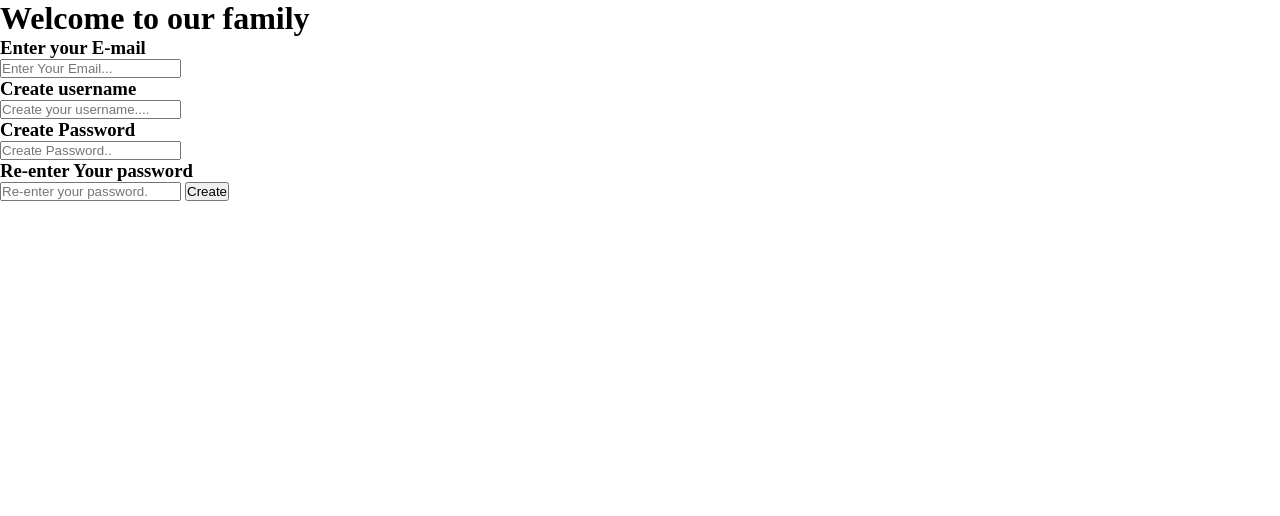
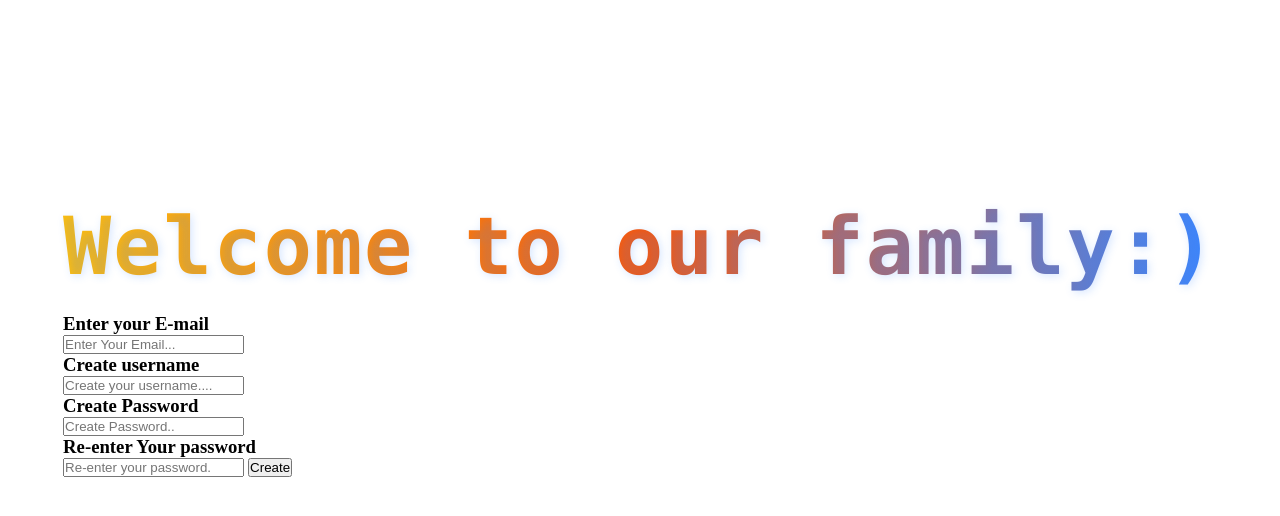
Before and after one commit to mohitkumar-code/demo-website, a plain HTML site: page signup.html in a window 1280 px wide. Drawn offline with Linux system fonts and the light colour scheme.

Commit message:
adding css code

```diff
--- a/signup.css
+++ b/signup.css
@@ -8,3 +8,30 @@ html, body{
     height : 100%;
     width : 100%;
 }
+
+.box{
+    height :100%;
+    width :100%;
+    display : flex;
+    justify-content: center;
+    margin-top:200px;
+}
+
+.box1 h1 {
+    font-size: 5rem;
+    font-family: 'Fira Code', 'Cascadia Code', Consolas, 'Courier New', monospace;
+    color: #3a86ff;
+    background: linear-gradient(90deg, #ffbe0b 0%, #fb5607 50%, #3a86ff 100%);
+    -webkit-background-clip: text;
+    -webkit-text-fill-color: transparent;
+    text-shadow: 2px 2px 8px rgba(58, 134, 255, 0.2);
+    letter-spacing: 2px;
+    font-weight: 700;
+    margin-bottom: 20px;
+    transition: transform 0.3s;
+}
+
+
+.box1 h1:hover {
+    transform: scale(1.05) rotate(-2deg);
+}
--- a/signup.html
+++ b/signup.html
@@ -7,7 +7,9 @@
     <link href="signup.css" rel="stylesheet"/>
 </head>
 <body>
-    <h1>Welcome to our family</h1>
+    <div class = "box">
+        <div class = "box1">
+            <h1>Welcome to our family:)</h1>
 
             <h3>Enter your E-mail</h3>
             <input type = "text" id = "email" placeholder = "Enter Your Email..."/>
@@ -24,6 +26,7 @@
             <input type = "password" id = "password2" placeholder = "Re-enter your password."/>
 
             <button id ="btn">Create</button>
-
+        </div>
+    </div>
 </body>
 </html>
```
Lines whose indentation alone changed are shown as unchanged.
